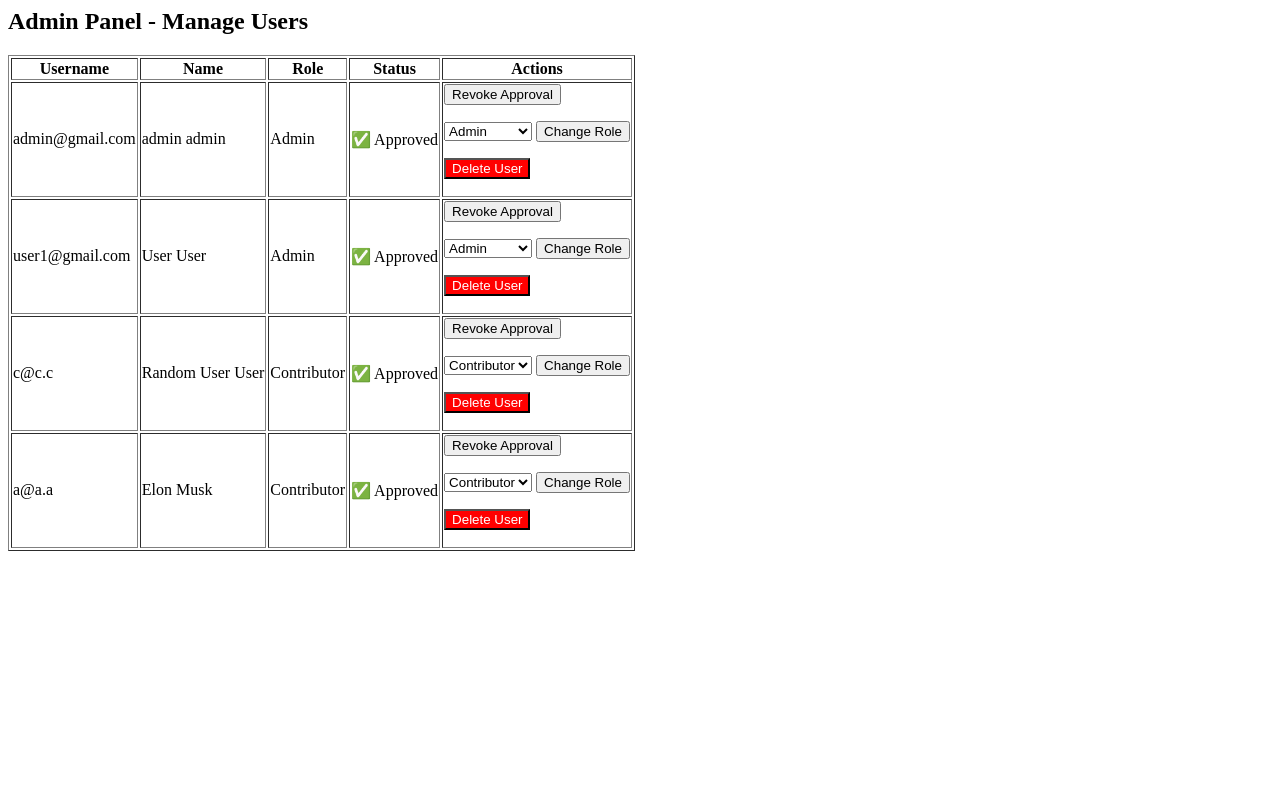
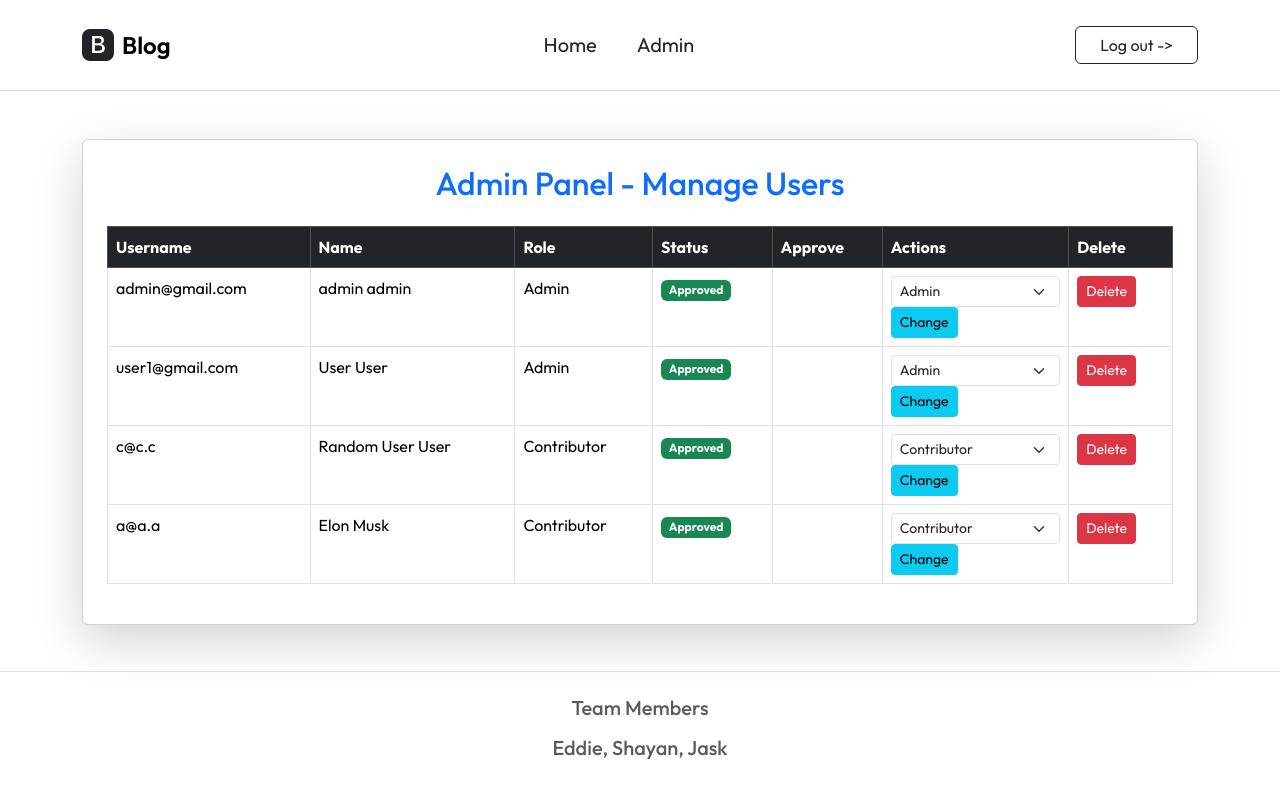
Before and after one commit to shayannikpour/Blog, a PHP site: page /admin.php in a window 1280 px wide. Run offline with PHP 8.4, Linux system fonts and the light colour scheme; the visitor is signed in with stand-in values (Sample User, id 1); data comes from the database, SQL or seed files in the repository; both versions use the stored data as it was after the commit.

Commit message:
Made the design of admi better

```diff
--- a/admin.php
+++ b/admin.php
@@ -1,3 +1,4 @@
+<?php include('./inc/inc_header.php'); ?>
 <?php
 session_start();
 $db = new SQLite3('info.db');
@@ -24,15 +25,12 @@ if ($_SESSION['role'] !== 'Admin') {
     exit();
 }
 
-// Handle Approvals (Toggle IsApproved)
-if (isset($_POST['toggle_approval'])) {
+// Handle One-Time Approval
+if (isset($_POST['approve_user'])) {
     $username = $_POST['username'];
-    $currentStatus = $_POST['current_status']; // Get current status from form input
-    $newStatus = $currentStatus == 1 ? 0 : 1; // Toggle between 1 (Approved) and 0 (Pending)
 
-    $stmt = $db->prepare("UPDATE Users SET IsApproved = :newStatus WHERE Username = :username");
+    $stmt = $db->prepare("UPDATE Users SET IsApproved = 1 WHERE Username = :username AND IsApproved = 0");
     $stmt->bindValue(':username', $username, SQLITE3_TEXT);
-    $stmt->bindValue(':newStatus', $newStatus, SQLITE3_INTEGER);
     $stmt->execute();
 }
 
@@ -69,48 +67,67 @@ if (isset($_POST['delete_user'])) {
 $result = $db->query("SELECT Username, FirstName, LastName, Role, IsApproved FROM Users");
 ?>
 
-<h2>Admin Panel - Manage Users</h2>
-<table border="1">
+<div class="container mt-5">
+    <div class="card shadow-lg p-4">
+        <h2 class="text-center mb-4 text-primary">Admin Panel - Manage Users</h2>
+
+        <div class="table-responsive">
+            <table class="table table-hover table-bordered">
+                <thead class="table-dark">
                     <tr>
                         <th>Username</th>
                         <th>Name</th>
                         <th>Role</th>
                         <th>Status</th>
+                        <th>Approve</th>
                         <th>Actions</th>
+                        <th>Delete</th>
                     </tr>
-
+                </thead>
+                <tbody>
                     <?php while ($row = $result->fetchArray(SQLITE3_ASSOC)) { ?>
                         <tr>
                             <td><?= $row['Username'] ?></td>
                             <td><?= $row['FirstName'] . " " . $row['LastName'] ?></td>
                             <td><?= $row['Role'] ?></td>
-            <td><?= $row['IsApproved'] ? '✅ Approved' : '❌ Pending' ?></td>
                             <td>
-                <!-- Toggle Approval Button -->
+                                <span class="badge <?= $row['IsApproved'] ? 'bg-success' : 'bg-danger' ?>">
+                                    <?= $row['IsApproved'] ? 'Approved' : 'Pending' ?>
+                                </span>
+                            </td>
+                            <td>
+                                <?php if ($row['IsApproved'] == 0) { ?>
+                                    <!-- Approve Button (One-Time Only) -->
                                     <form method="post">
                                         <input type="hidden" name="username" value="<?= $row['Username'] ?>">
-                    <input type="hidden" name="current_status" value="<?= $row['IsApproved'] ?>">
-                    <button type="submit" name="toggle_approval">
-                        <?= $row['IsApproved'] ? 'Revoke Approval' : 'Approve' ?>
-                    </button>
+                                        <button type="submit" name="approve_user" class="btn btn-success btn-sm">Approve</button>
                                     </form>
-
+                                <?php } ?>
+                            </td>
+                            <td>
                                 <!-- Role Change Form -->
                                 <form method="post">
                                     <input type="hidden" name="username" value="<?= $row['Username'] ?>">
-                    <select name="role">
+                                    <select name="role" class="form-select form-select-sm">
                                         <option value="Contributor" <?= $row['Role'] == 'Contributor' ? 'selected' : '' ?>>Contributor</option>
                                         <option value="Admin" <?= $row['Role'] == 'Admin' ? 'selected' : '' ?>>Admin</option>
                                     </select>
-                    <button type="submit" name="change_role">Change Role</button>
+                                    <button type="submit" name="change_role" class="btn btn-info btn-sm">Change</button>
                                 </form>
-
-                <!-- Delete User Button -->
+                            </td>
+                            <td>
+                                <!-- Delete User Button (Separate Column) -->
                                 <form method="post" onsubmit="return confirm('Are you sure you want to delete this user? This action cannot be undone!');">
                                     <input type="hidden" name="username" value="<?= $row['Username'] ?>">
-                    <button type="submit" name="delete_user" style="background-color: red; color: white;">Delete User</button>
+                                    <button type="submit" name="delete_user" class="btn btn-danger btn-sm">Delete</button>
                                 </form>
                             </td>
                         </tr>
                     <?php } ?>
+                </tbody>
             </table>
+        </div>
+    </div>
+</div>
+
+<?php include('./inc/inc_footer.php'); ?>
```
Also changed, not shown: info.db. Lines whose indentation alone changed are shown as unchanged.
